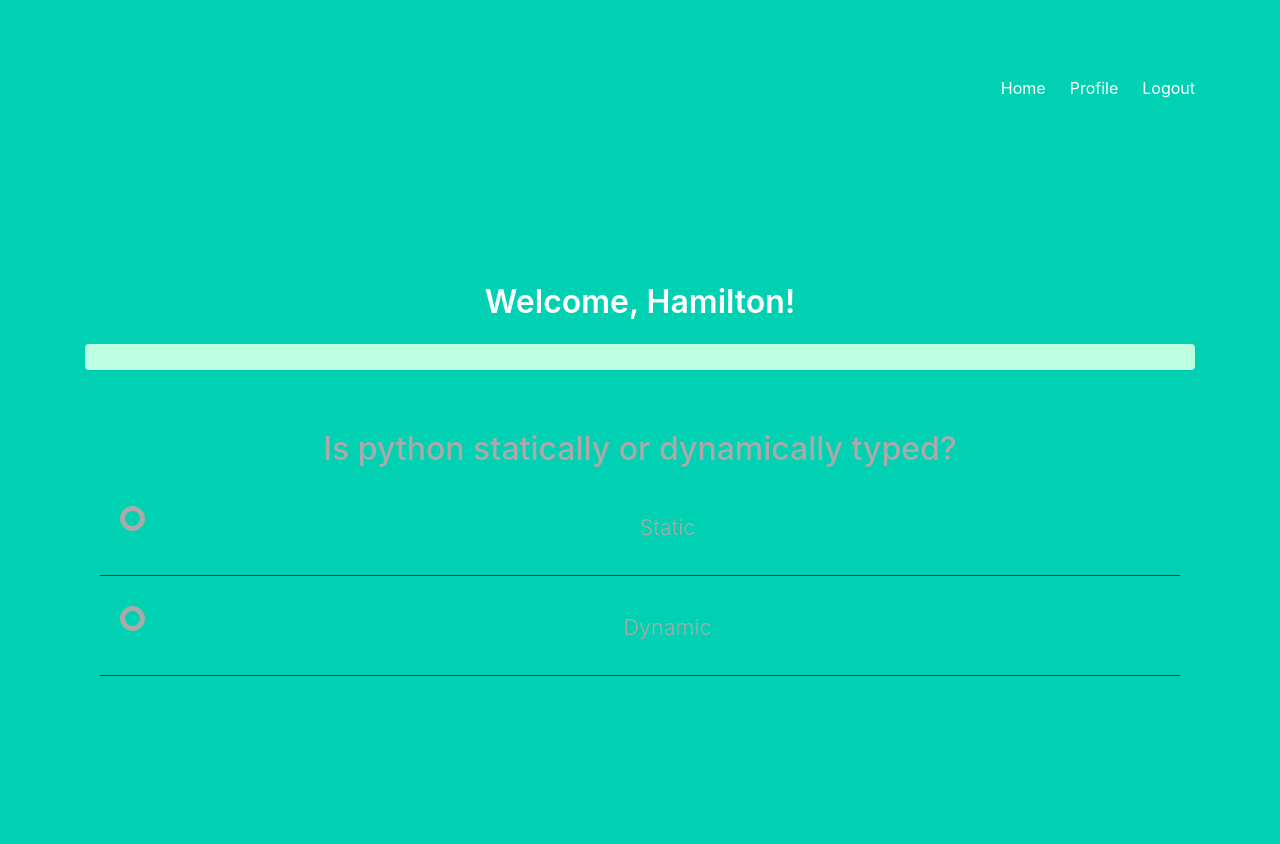
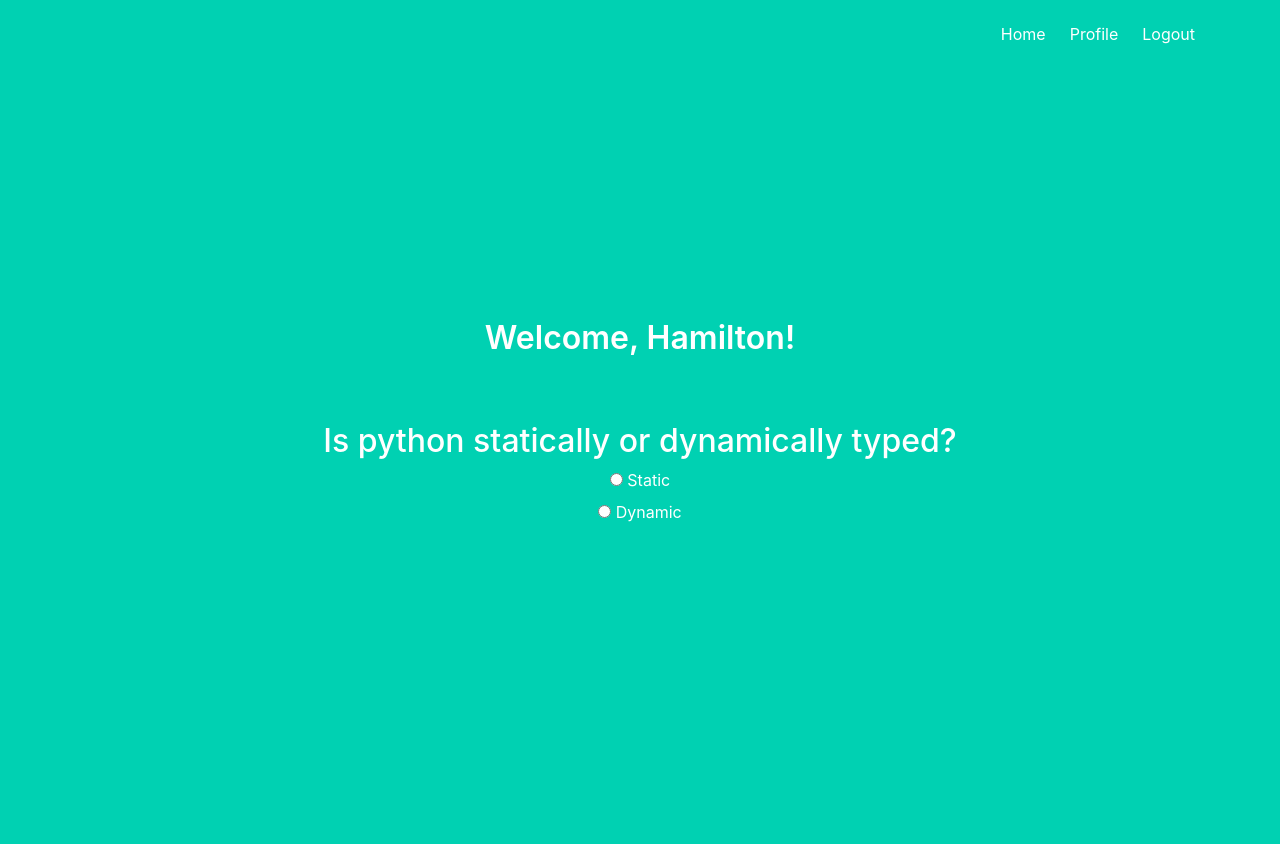
Before and after one commit to naistangz/flask_autho_app, a Flask app: page /profile in a window 1280 px wide. After the commit the page ends 522 px from the top, so only its background shows below. Run offline with Flask 2, Linux system fonts and the light colour scheme; a user stored in the database is signed in; some libraries are stand-ins or nearby versions.

Commit message:
updated readme

```diff
--- a/flask_autho_app/project/auth.py
+++ b/flask_autho_app/project/auth.py
@@ -3,7 +3,6 @@
 from .models import User
 from werkzeug.security import generate_password_hash, check_password_hash
 from . import db
-
 
 auth = Blueprint('auth', __name__)
 
@@ -65,6 +64,10 @@
     logout_user()
     return redirect(url_for('main.index'))
 
+@auth.route('/404')
+def page_not_found():
+    return render_template('page_not_found.html')
+
 # adding error page
 @auth.errorhandler(404)
 def page_not_found(error):
--- a/flask_autho_app/project/templates/profile.html
+++ b/flask_autho_app/project/templates/profile.html
@@ -3,7 +3,6 @@
 {% block content %}
 
 <head>
-  <link rel="stylesheet" type="text/css" href="{{ url_for('static', filename='style.css')}}">
   <link rel="stylesheet" href="https://stackpath.bootstrapcdn.com/bootstrap/4.3.1/css/bootstrap.min.css" integrity="sha384-ggOyR0iXCbMQv3Xipma34MD+dH/1fQ784/j6cY/iJTQUOhcWr7x9JvoRxT2MZw1T" crossorigin="anonymous">
 
 </head>
--- a/flask_autho_app/static/style.css
+++ /dev/null
@@ -1,186 +0,0 @@
-@import url('https://fonts.googleapis.com/css?family=Lato');
-
-body, html{
-  height: 100%;
-  background: #222222;
-	font-family: 'Lato', sans-serif;
-}
-
-.container{
-  display: block;
-  position: relative;
-  margin: 40px auto;
-  height: auto;
-  width: 500px;
-  padding: 20px;
-}
-
-h2 {
-	color: #AAAAAA;
-}
-
-.container ul{
-  list-style: none;
-  margin: 0;
-  padding: 0;
-	overflow: auto;
-}
-
-ul li{
-  color: #AAAAAA;
-  display: block;
-  position: relative;
-  float: left;
-  width: 100%;
-  height: 100px;
-	border-bottom: 1px solid #333;
-}
-
-ul li input[type=radio]{
-  position: absolute;
-  visibility: hidden;
-}
-
-ul li label{
-  display: block;
-  position: relative;
-  font-weight: 300;
-  font-size: 1.35em;
-  padding: 25px 25px 25px 80px;
-  margin: 10px auto;
-  height: 30px;
-  z-index: 9;
-  cursor: pointer;
-  -webkit-transition: all 0.25s linear;
-}
-
-ul li:hover label{
-	color: #FFFFFF;
-}
-
-ul li .check{
-  display: block;
-  position: absolute;
-  border: 5px solid #AAAAAA;
-  border-radius: 100%;
-  height: 25px;
-  width: 25px;
-  top: 30px;
-  left: 20px;
-	z-index: 5;
-	transition: border .25s linear;
-	-webkit-transition: border .25s linear;
-}
-
-ul li:hover .check {
-  border: 5px solid #FFFFFF;
-}
-
-ul li .check::before {
-  display: block;
-  position: absolute;
-	content: '';
-  border-radius: 100%;
-  height: 15px;
-  width: 15px;
-  top: 5px;
-	left: 5px;
-  margin: auto;
-	transition: background 0.25s linear;
-	-webkit-transition: background 0.25s linear;
-}
-
-input[type=radio]:checked ~ .check {
-  border: 5px solid #0DFF92;
-}
-
-input[type=radio]:checked ~ .check::before{
-  background: #0DFF92;
-}
-
-input[type=radio]:checked ~ label{
-  color: #0DFF92;
-}
-
-.signature {
-	margin: 10px auto;
-	padding: 10px 0;
-	width: 100%;
-}
-
-.signature p{
-	text-align: center;
-	font-family: Helvetica, Arial, Sans-Serif;
-	font-size: 0.85em;
-	color: #AAAAAA;
-}
-
-.signature .much-heart{
-	display: inline-block;
-	position: relative;
-	margin: 0 4px;
-	height: 10px;
-	width: 10px;
-	background: #AC1D3F;
-	border-radius: 4px;
-	-ms-transform: rotate(45deg);
-    -webkit-transform: rotate(45deg);
-    transform: rotate(45deg);
-}
-
-.signature .much-heart::before,
-.signature .much-heart::after {
-	  display: block;
-  content: '';
-  position: absolute;
-  margin: auto;
-  height: 10px;
-  width: 10px;
-  border-radius: 5px;
-  background: #AC1D3F;
-  top: -4px;
-}
-
-.signature .much-heart::after {
-	bottom: 0;
-	top: auto;
-	left: -4px;
-}
-
-.signature a {
-	color: #AAAAAA;
-	text-decoration: none;
-	font-weight: bold;
-}
-
-
-/* Styles for alert...
-by the way it is so weird when you look at your code a couple of years after you wrote it XD */
-
-.alert {
-	box-sizing: border-box;
-	background-color: #BDFFE1;
-	width: 100%;
-	position: relative;
-	top: 0;
-	left: 0;
-	z-index: 300;
-	padding: 20px 40px;
-	color: #333;
-}
-
-.alert h2 {
-	font-size: 22px;
-	color: #232323;
-	margin-top: 0;
-}
-
-.alert p {
-	line-height: 1.6em;
-	font-size:18px;
-}
-
-.alert a {
-	color: #232323;
-	font-weight: bold;
-}
```
Also changed, not shown: flask_autho_app/project/db.sqlite.
